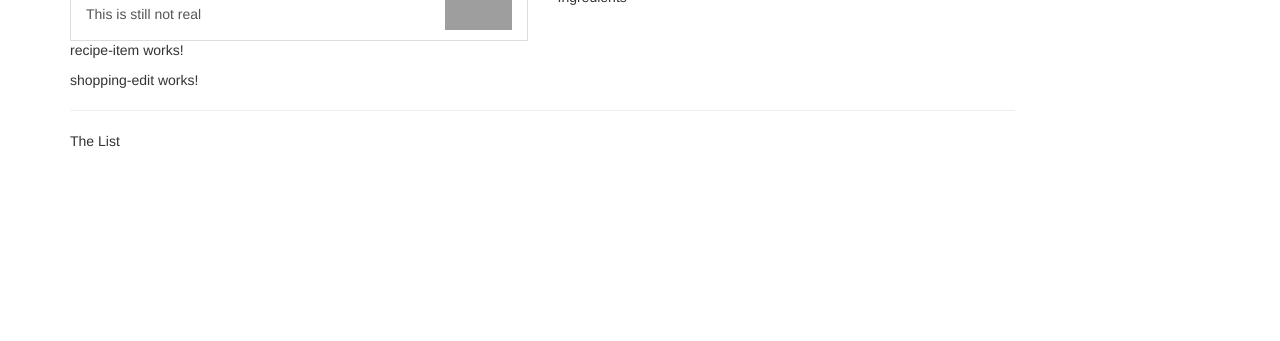
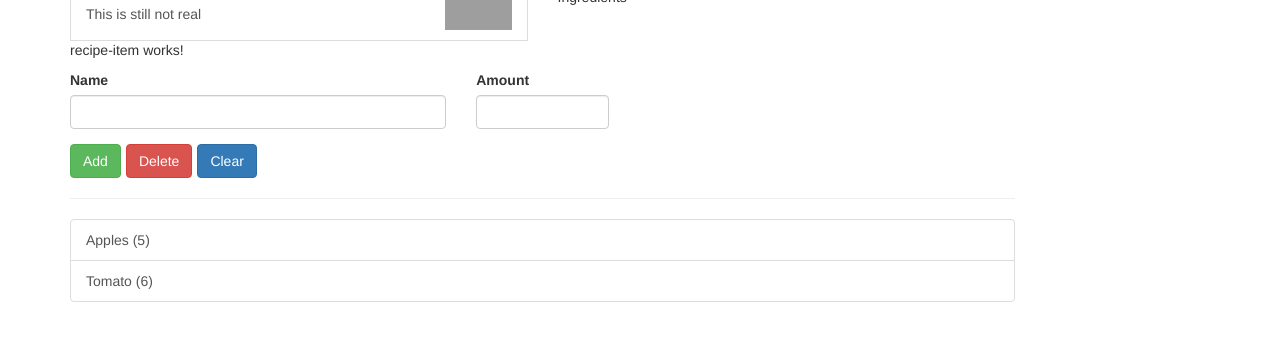
Before and after one commit to kebearry/Angular-ShoppingRecipe, an Angular app: page / in a window 1280 px wide. Shown: the part 249-590 px from the top of the page. Built offline with nearby package versions, Linux system fonts and the light colour scheme; grey boxes are pictures that could not be loaded.

Commit message:
Shopping List Skeleton

```diff
--- /dev/null
+++ b/src/app/common/ingredient.model.ts
@@ -0,0 +1,4 @@
+//blueprint for objects we create
+export class Ingredient {
+    constructor(public name: string, public amount: number) { }
+}
--- a/src/app/shopping-list/shopping-edit/shopping-edit.component.html
+++ b/src/app/shopping-list/shopping-edit/shopping-edit.component.html
@@ -1 +1,25 @@
-<p>shopping-edit works!</p>
+<div class="row">
+    <div class="col-xs-12">
+        <form>
+            <div class="row">
+                <div class="col-sm-5 form-group">
+                    <label for="name">Name</label>
+                    <input type="text" id="name" class="form-control">
+                </div>
+                <div class="col-sm-2 form-group">
+                    <label for="amount">Amount</label>
+                    <input type="number" id="amount" class="form-control">
+                </div>
+            </div>
+            <div class="row">
+                <div class="col-xs-12">
+                    <div class="btn-toolbar">
+                        <button class="btn btn-success" type="submit">Add</button>
+                        <button class="btn btn-danger" type="button">Delete</button>
+                        <button class="btn btn-primary" type="button">Clear</button>
+                    </div>
+                </div>
+            </div>
+        </form>
+    </div>
+</div>
--- a/src/app/shopping-list/shopping-list.component.css
+++ b/src/app/shopping-list/shopping-list.component.css
@@ -0,0 +1,3 @@
+.fake-button{
+    cursor: pointer;
+}
--- a/src/app/shopping-list/shopping-list.component.html
+++ b/src/app/shopping-list/shopping-list.component.html
@@ -2,6 +2,8 @@
     <div class="col-xs-10">
         <app-shopping-edit></app-shopping-edit>
         <hr>
-        <p>The List</p>
+        <ul class="list-group">
+            <a href="#" class="list-group-item fake-button" *ngFor="let ingredient of ingredients">{{ingredient.name}} ({{ingredient.amount}})</a>
+        </ul>
     </div>
 </div>
--- a/src/app/shopping-list/shopping-list.component.ts
+++ b/src/app/shopping-list/shopping-list.component.ts
@@ -1,3 +1,4 @@
+import { Ingredient } from './../common/ingredient.model';
 import { Component, OnInit } from '@angular/core';
 
 @Component({
@@ -6,6 +7,10 @@
   styleUrls: ['./shopping-list.component.css']
 })
 export class ShoppingListComponent implements OnInit {
+  ingredients: Ingredient[] = [
+    new Ingredient('Apples', 5),
+    new Ingredient('Tomato', 6)
+  ];
 
   constructor() { }
 
```
